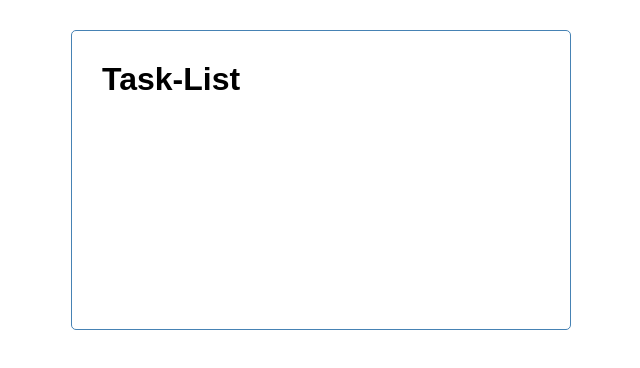
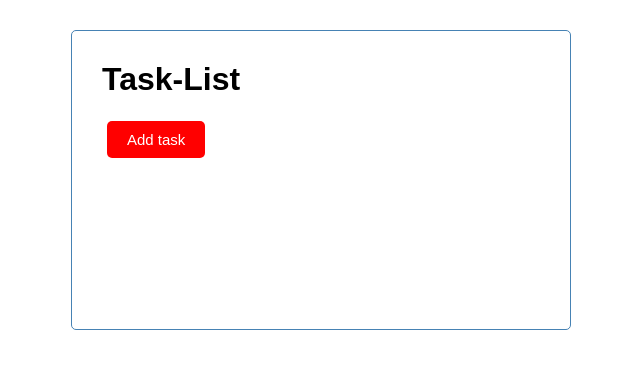
Before and after one commit to nicoconti1901/Lista-de-tareas, an Angular app: page / in a window 1280 px wide. Shown: the top 368 px of the page, without its empty margins (319-959 px from the left). Built offline with nearby package versions, Linux system fonts and the light colour scheme.

Commit message:
primer componente header

```diff
--- a/src/app/app.component.html
+++ b/src/app/app.component.html
@@ -1,5 +1,3 @@
 <div class="container">
   <app-header> </app-header>
-
-
 </div>
--- a/src/app/app.module.ts
+++ b/src/app/app.module.ts
@@ -3,11 +3,13 @@ import { BrowserModule } from '@angular/platform-browser';
 
 import { AppComponent } from './app.component';
 import { HeaderComponent } from './components/header/header.component';
+import { ButtonComponent } from './components/button/button.component';
 
 @NgModule({
   declarations: [
     AppComponent,
-    HeaderComponent
+    HeaderComponent,
+    ButtonComponent
   ],
   imports: [
     BrowserModule
--- /dev/null
+++ b/src/app/components/button/button.component.html
@@ -0,0 +1,6 @@
+<button class="btn"
+[ngStyle]="{'background-color': color}"
+(click) = "onClick()"
+>
+    {{text}}
+</button>
--- /dev/null
+++ b/src/app/components/button/button.component.ts
@@ -0,0 +1,21 @@
+import { Component, OnInit, Input, Output, EventEmitter } from '@angular/core';
+
+@Component({
+  selector: 'app-button',
+  templateUrl: './button.component.html',
+  styleUrls: ['./button.component.css']
+})
+export class ButtonComponent implements OnInit {
+
+  @Input() text: string= "";
+  @Input() color: string= "";
+  @Output() btnClick = new EventEmitter()
+
+  constructor() { }
+
+  ngOnInit(): void {
+  }
+  onClick() {
+    this.btnClick.emit();
+  }
+}
--- a/src/app/components/header/header.component.css
+++ b/src/app/components/header/header.component.css
@@ -0,0 +1,7 @@
+.header {
+    display: flex;
+    justify-content: space-between;
+    align-items: center;
+    margin-bottom: 20px;
+
+}
--- a/src/app/components/header/header.component.html
+++ b/src/app/components/header/header.component.html
@@ -1 +1,13 @@
-<h1>{{title}}</h1>
+    <header>
+        <h1>{{title}}
+
+        </h1>
+        <br>
+        <app-button
+        color="red"
+        text="Add task"
+        (btnClick)= "toggleAddTask()"
+        >
+
+        </app-button>
+    </header>
--- a/src/app/components/header/header.component.ts
+++ b/src/app/components/header/header.component.ts
@@ -12,5 +12,7 @@ export class HeaderComponent implements OnInit {
 
   ngOnInit(): void {
   }
-
+  toggleAddTask(){
+    console.log("toggleAddTask!!");
+  }
 }
```
Also changed, not shown: src/app/components/button/button.component.css (added).
